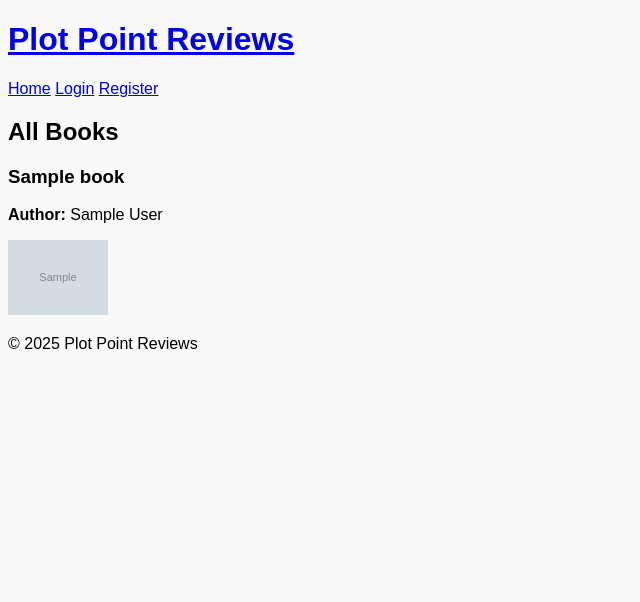
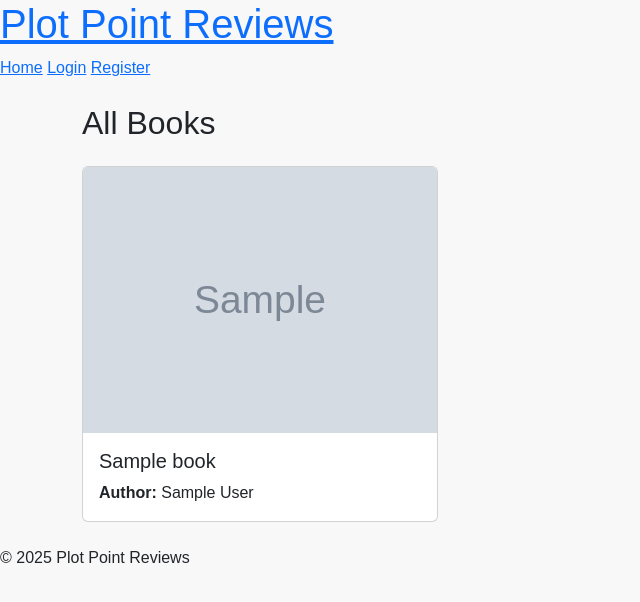
Before and after one commit to fjii86/book-review-site, a Django app: template books/templates/books/book_list.html in a window 1280 px wide. Shown: the top 602 px of the page, without its empty margins (0-640 px from the left). Run offline with Django 5.2, Linux system fonts and the light colour scheme; the template is opened without the code that fills it: most values are stand-ins (such as "Sample title", 1, 10 or a date in 2020); grey boxes marked "Sample" are stand-in pictures.

Commit message:
Add bootstrap grid and cards to book_list page

```diff
--- a/books/templates/books/book_list.html
+++ b/books/templates/books/book_list.html
@@ -3,17 +3,24 @@
 {% block title %}Book List – Plot Point Reviews{% endblock %}
 
 {% block content %}
-    <h2>All Books</h2>
-
+<div class="container mt-4">
+    <h2 class="mb-4">All Books</h2>
+    <div class="row">
         {% for book in books %}
-        <div class="book">
-            <h3>{{ book.title }}</h3>
-            <p><strong>Author:</strong> {{ book.author }}</p>
+            <div class="col-md-4 mb-4">
+                <div class="card h-100">
                     {% if book.cover %}
-                <img src="{{ book.cover.url }}" alt="{{ book.title }} cover" width="100">
+                        <img src="{{ book.cover.url }}" class="card-img-top" alt="{{ book.title }}">
                     {% endif %}
+                    <div class="card-body">
+                        <h5 class="card-title">{{ book.title }}</h5>
+                        <p class="card-text"><strong>Author:</strong> {{ book.author }}</p>
+                    </div>
+                </div>
             </div>
         {% empty %}
             <p>No books found.</p>
         {% endfor %}
+    </div>
+</div>
 {% endblock %}
--- a/templates/base.html
+++ b/templates/base.html
@@ -5,6 +5,9 @@
     <title>{% block title %}Plot Point Reviews{% endblock %}</title>
 
     {% load static %}
+    <!-- Bootstrap code -->
+    <link href="https://cdn.jsdelivr.net/npm/bootstrap@5.3.3/dist/css/bootstrap.min.css" rel="stylesheet">
+    <!-- CSS code-->
     <link rel="stylesheet" href="{% static 'css/style.css' %}">
 </head>
 <body>
@@ -29,5 +32,7 @@
     <footer>
         <p>&copy; 2025 Plot Point Reviews</p>
     </footer>
+    <!-- Bootstrap JS code -->
+    <script src="https://cdn.jsdelivr.net/npm/bootstrap@5.3.3/dist/js/bootstrap.bundle.min.js"></script>
 </body>
 </html>
```
Also changed, not shown: 1 other file. Lines whose indentation alone changed are shown as unchanged.
